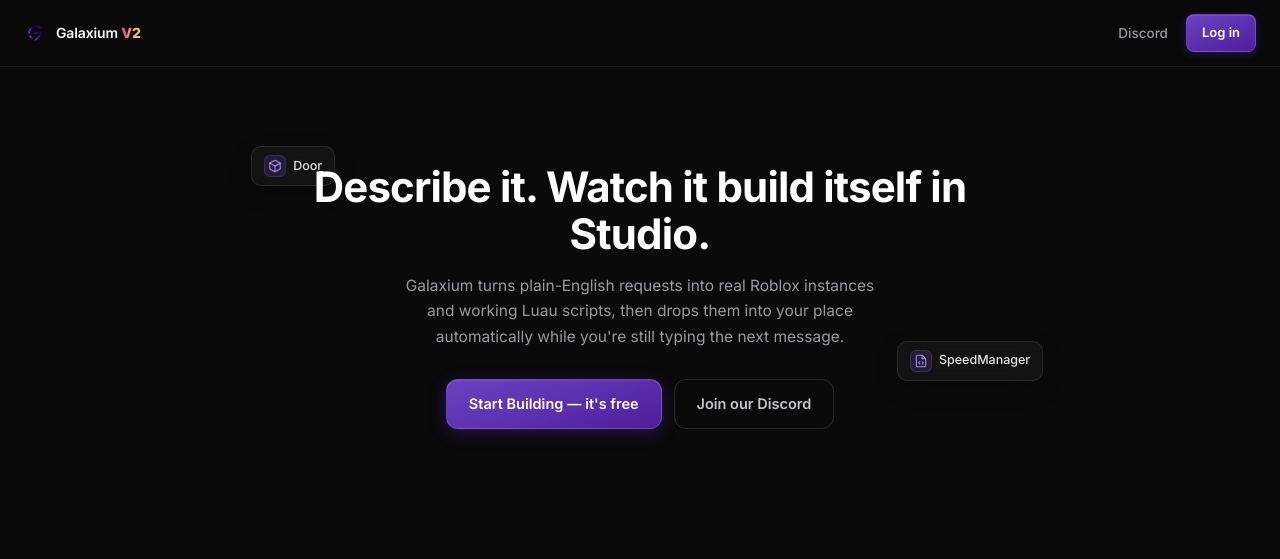
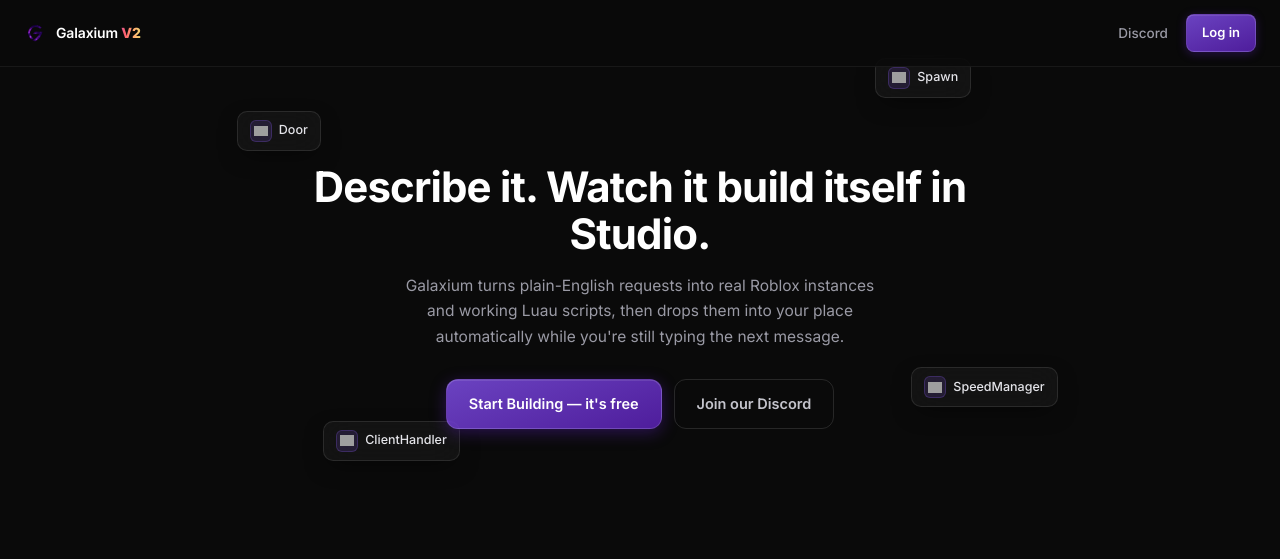
Before and after one commit to troojin/galaxium-v2, a Next.js app: page / in a window 1280 px wide. Shown: the top 559 px of the page. Built offline with nearby package versions, Linux system fonts and the light colour scheme; no server answers; grey boxes are pictures that could not be loaded.

Commit message:
ok thats enoug now

```diff
--- a/app/page.tsx
+++ b/app/page.tsx
@@ -43,27 +43,6 @@ function ChevronIcon() {
   return (
     <svg width="16" height="16" viewBox="0 0 24 24" fill="none" stroke="currentColor" strokeWidth="2.25" strokeLinecap="round" strokeLinejoin="round">
       <path d="M6 9l6 6 6-6" />
-    </svg>
-  );
-}
-
-function ModelIcon() {
-  return (
-    <svg width="14" height="14" viewBox="0 0 24 24" fill="none" stroke="currentColor" strokeWidth="1.8" strokeLinecap="round" strokeLinejoin="round">
-      <path d="M12 2 3 7v10l9 5 9-5V7l-9-5Z" />
-      <path d="M3 7l9 5 9-5" />
-      <path d="M12 12v10" />
-    </svg>
-  );
-}
-
-function ScriptFileIcon() {
-  return (
-    <svg width="14" height="14" viewBox="0 0 24 24" fill="none" stroke="currentColor" strokeWidth="1.8" strokeLinecap="round" strokeLinejoin="round">
-      <path d="M14 2H6a2 2 0 0 0-2 2v16a2 2 0 0 0 2 2h12a2 2 0 0 0 2-2V8l-6-6Z" />
-      <path d="M14 2v6h6" />
-      <path d="m10 13-2 2 2 2" />
-      <path d="m14 13 2 2-2 2" />
     </svg>
   );
 }
@@ -139,6 +118,13 @@ const FAQS = [
     q: "Can I edit what it builds?",
     a: "Yes. Everything Galaxium creates is a normal Part, Script, RemoteEvent, or whatever else, sitting in Studio like anything you built by hand. Edit it, delete it, or ask Galaxium to change it in the next message.",
   },
+];
+
+const INSTANCE_PREVIEWS = [
+  { name: "Door", icon: "Model", posKey: "instancePillPos1", delay: "0s" },
+  { name: "SpeedManager", icon: "Script", posKey: "instancePillPos2", delay: "1.4s" },
+  { name: "Spawn", icon: "Part", posKey: "instancePillPos3", delay: "0.7s" },
+  { name: "ClientHandler", icon: "LocalScript", posKey: "instancePillPos4", delay: "2.1s" },
 ];
 
 export default function LandingPage() {
@@ -331,18 +317,22 @@ export default function LandingPage() {
 
       <main style={styles.main}>
         <section style={styles.hero}>
-          <div className="instance-float" style={{ ...styles.instancePill, ...styles.instancePillLeft, animationDelay: "0s" }}>
-            <span style={styles.instanceIconWrap}>
-              <ModelIcon />
-            </span>
-            <span style={styles.instancePillName}>Door</span>
-          </div>
-          <div className="instance-float" style={{ ...styles.instancePill, ...styles.instancePillRight, animationDelay: "1.4s" }}>
-            <span style={styles.instanceIconWrap}>
-              <ScriptFileIcon />
-            </span>
-            <span style={styles.instancePillName}>SpeedManager</span>
-          </div>
+          {INSTANCE_PREVIEWS.map((inst) => (
+            <div
+              key={inst.name}
+              className="instance-float"
+              style={{ ...styles.instancePill, ...styles[inst.posKey], animationDelay: inst.delay }}
+            >
+              <span style={styles.instanceIconWrap}>
+                <img
+                  src={`/assistant/StudioIcon/${inst.icon}.png`}
+                  alt={inst.icon}
+                  style={styles.instanceIconImg}
+                />
+              </span>
+              <span style={styles.instancePillName}>{inst.name}</span>
+            </div>
+          ))}
           <h1 className="fade-up" style={styles.title}>
             Describe it. Watch it build itself in Studio.
           </h1>
@@ -566,13 +556,21 @@ const styles: { [key: string]: React.CSSProperties } = {
     WebkitBackdropFilter: "blur(16px)",
     boxShadow: "0 8px 24px -8px rgba(0,0,0,0.6)",
   },
-  instancePillLeft: {
-    top: "18%",
-    left: "-4%",
+  instancePillPos1: {
+    top: "10%",
+    left: "-6%",
   },
-  instancePillRight: {
-    top: "62%",
-    right: "-6%",
+  instancePillPos2: {
+    top: "68%",
+    right: "-8%",
+  },
+  instancePillPos3: {
+    top: "-2%",
+    right: "4%",
+  },
+  instancePillPos4: {
+    top: "80%",
+    left: "6%",
   },
   instanceIconWrap: {
     display: "flex",
@@ -583,8 +581,12 @@ const styles: { [key: string]: React.CSSProperties } = {
     borderRadius: 6,
     background: "rgba(139,92,246,0.14)",
     border: "1px solid rgba(139,92,246,0.24)",
-    color: "#a78bfa",
     flexShrink: 0,
+  },
+  instanceIconImg: {
+    width: 14,
+    height: 14,
+    objectFit: "contain",
   },
   instancePillName: {
     color: "#e4e4e9",
```
